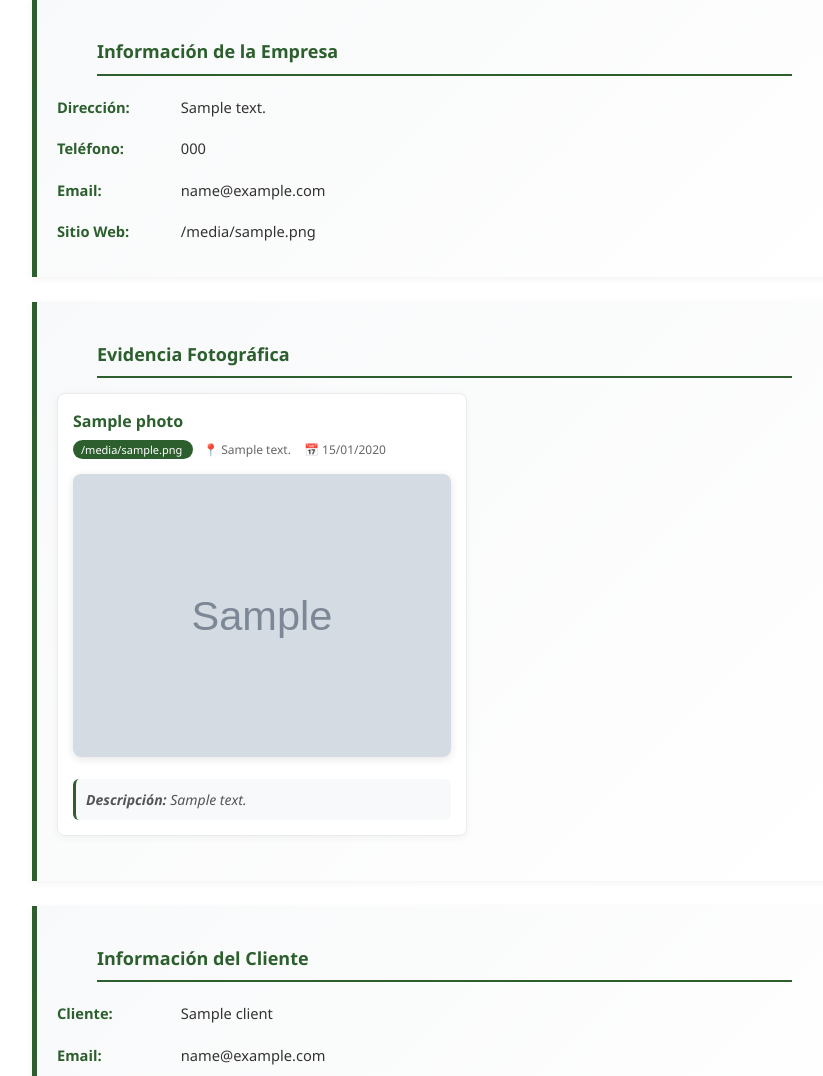
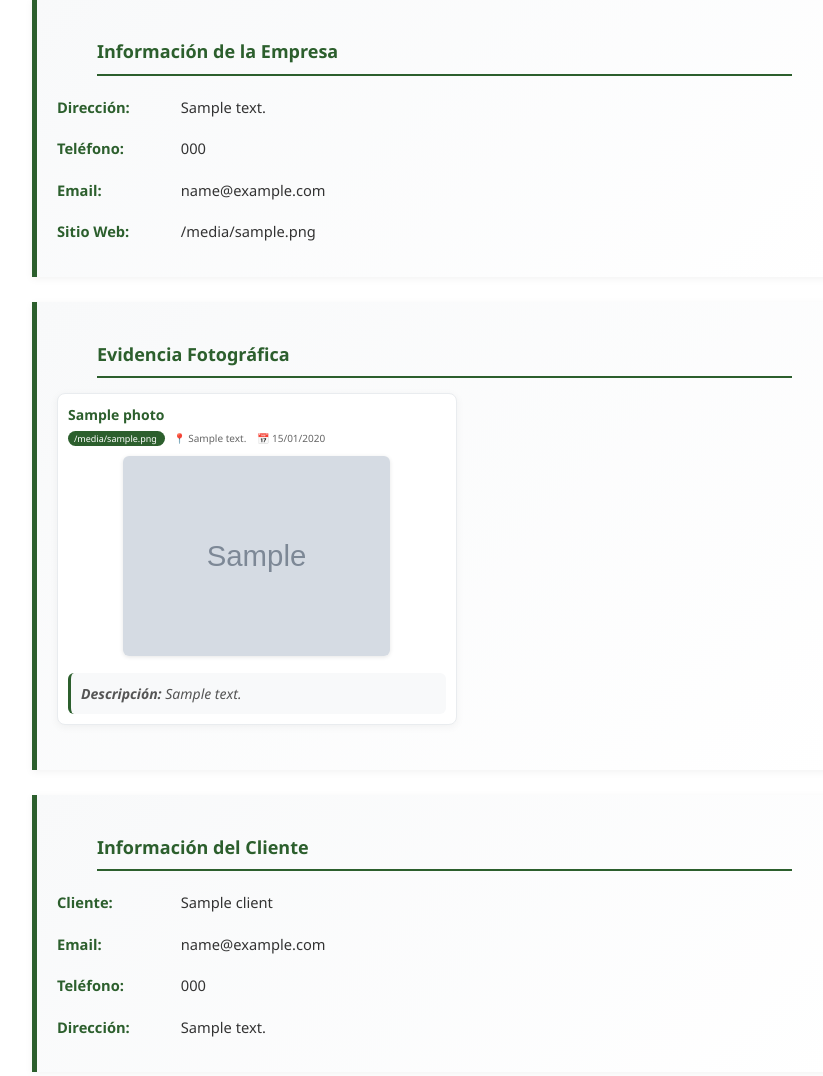
Before and after one commit to alexdzul/quotify, a Django app: template templates/quotations/pdf_template.html in a window 1280 px wide. Shown: the part 1377-2453 px from the top of the page, without its empty margins (198-1021 px from the left). Run offline with Django 5.2, Linux system fonts and the light colour scheme; the template is opened without the code that fills it: most values are stand-ins (such as "Sample title", 1, 10 or a date in 2020); grey boxes marked "Sample" are stand-in pictures.

Commit message:
style: mejora el diseño y espaciado de la galería fotográfica en el template PDF

```diff
--- a/templates/quotations/pdf_template.html
+++ b/templates/quotations/pdf_template.html
@@ -509,25 +509,29 @@
                 <h3>Evidencia Fotográfica</h3>
                 <div class="evidence-gallery" style="display: block;">
                     {% for photo in photographic_report %}
-                        <div class="evidence-item" style="display: inline-block; width: calc(50% - 10px); margin-right: 20px; margin-bottom: 25px; padding: 15px; border: 1px solid #e9ecef; border-radius: 8px; background: #ffffff; vertical-align: top;">
-                            <div class="evidence-header" style="margin-bottom: 10px;">
-                                <h5 style="color: var(--brand-color); margin: 0; font-size: 16px;">
+                        {% if forloop.counter0|divisibleby:2 %}
+                            <div class="evidence-item" style="float: left; width: calc(50% - 10px); margin-right: 20px; margin-bottom: 25px; padding: 10px; border: 1px solid #e9ecef; border-radius: 8px; background: #ffffff;">
+                        {% else %}
+                            <div class="evidence-item" style="float: right; width: calc(50% - 10px); margin-bottom: 25px; padding: 10px; border: 1px solid #e9ecef; border-radius: 8px; background: #ffffff;">
+                        {% endif %}
+                            <div class="evidence-header" style="margin-bottom: 8px;">
+                                <h5 style="color: var(--brand-color); margin: 0; font-size: 14px;">
                                     {{ photo.display_title }}
                                 </h5>
-                                <div style="font-size: 12px; color: #666; margin-top: 5px;">
-                                    <span style="background: var(--brand-color); color: white; padding: 2px 8px; border-radius: 10px; font-size: 11px;">
+                                <div style="font-size: 10px; color: #666; margin-top: 3px;">
+                                    <span style="background: var(--brand-color); color: white; padding: 1px 6px; border-radius: 8px; font-size: 9px;">
                                         {{ photo.get_photo_type_display }}
                                     </span>
                                     {% if photo.location_description %}
-                                        <span style="margin-left: 10px;">📍 {{ photo.location_description }}</span>
+                                        <span style="margin-left: 8px;">📍 {{ photo.location_description }}</span>
                                     {% endif %}
-                                    <span style="margin-left: 10px;">📅 {{ photo.photo_date|date:"d/m/Y" }}</span>
+                                    <span style="margin-left: 8px;">📅 {{ photo.photo_date|date:"d/m/Y" }}</span>
                                 </div>
                             </div>
 
-                            <div class="evidence-image" style="text-align: center; margin: 15px 0;">
+                            <div class="evidence-image" style="text-align: center; margin: 10px 0;">
                                 <img src="{{ photo.image_url }}" alt="{{ photo.display_title }}"
-                                     style="max-width: 100%; height: auto; border-radius: 8px; box-shadow: 0 2px 8px rgba(0,0,0,0.1);">
+                                     style="max-width: 100%; max-height: 200px; height: auto; border-radius: 6px; box-shadow: 0 1px 4px rgba(0,0,0,0.1);">
                             </div>
 
                             {% if photo.description %}
@@ -536,7 +540,11 @@
                                 </div>
                             {% endif %}
                         </div>
+                        {% if forloop.counter|divisibleby:2 %}
+                            <div style="clear: both;"></div>
+                        {% endif %}
                     {% endfor %}
+                    <div style="clear: both;"></div>
                 </div>
             </div>
         {% endif %}
```
